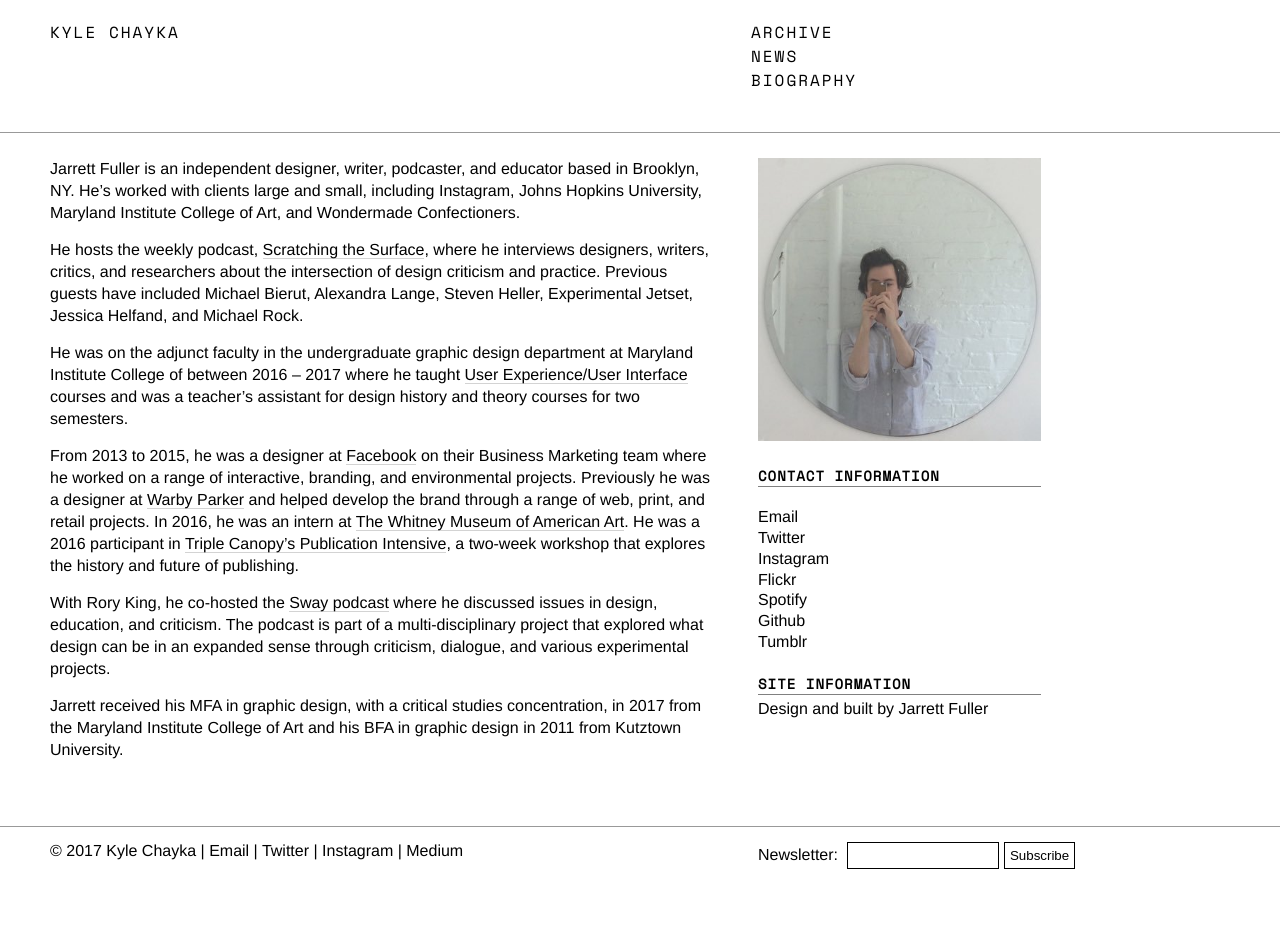
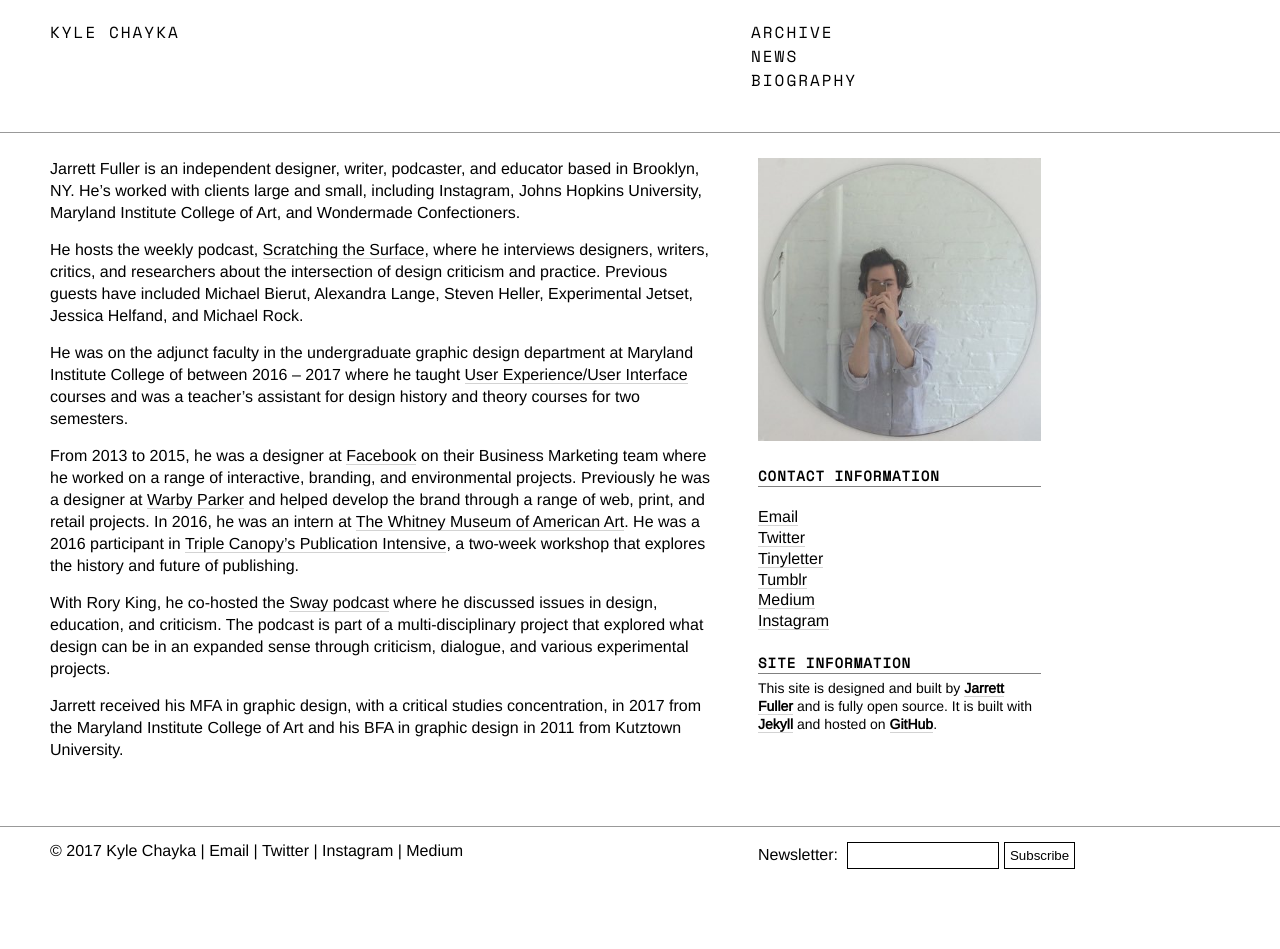
Before and after one commit to jarrettfuller/jekyll-test, a Jekyll site: the page built from bio.md, in a window 1280 px wide. Built offline with Jekyll 4.4.1, drawn with Linux system fonts in a browser that asks for light colours; some web fonts are replaced.

Commit message:
site credits / general spacing

```diff
--- a/bio.md
+++ b/bio.md
@@ -27,22 +27,21 @@ at Maryland Institute College of between 2016 – 2017 where he taught <a href="
 </div>
 
 <sidebar>
-    <p><img src="{{ site.github.url }}/images/kchayka.jpg"></p>
-
-
+<p><img src="{{ site.github.url }}/images/kchayka.jpg"></p>
 
 <h4>Contact Information</h4>
-    <p><ul>
-        <li><a href="mailto:jarrettfuller@gmail.com">Email</a></li>
-        <li><a href="http://www.twitter.com/jarrettfuller">Twitter</a></li>
-        <li><a href="http://www.instagram.com/jarrettfuller">Instagram</a></li>
-        <li><a href="https://www.flickr.com/photos/jarrettfuller/">Flickr</a></li>
-        <li><a href="https://open.spotify.com/user/jarrettfuller">Spotify</a></li>
-        <li><a href="https://github.com/jarrettfuller">Github</a></li><li><a href="http://hellomannequin.tumblr.com">Tumblr</a></li></ul>
+        <p>
+        <ul>
+            <li><a href="mailto:jarrettfuller@gmail.com">Email</a></li>
+            <li><a href="https://twitter.com/chaykak">Twitter</a></li>
+            <li><a href="http://tinyletter.com/chaykak/">Tinyletter</a></li>
+            <li><a href="http://kchayka.tumblr.com">Tumblr</a></li>
+            <li><a href="https://medium.com/@chaykak">Medium</a></li>
+            <li><a href="https://www.instagram.com/kchayka/">Instagram</a></li>
+        </ul>
         </p>
 
 <h4>Site Information</h4>
-        <p class="credits">Design and built by <a href="http://www.jarrettfuller.com">Jarrett Fuller</a></p>
-
-        </sidebar>
+        <p class="credits">This site is designed and built by <a href="http://www.jarrettfuller.com">Jarrett Fuller</a> and is fully open source. It is built with <a href="https://jekyllrb.com">Jekyll</A> and hosted on <a href="https://github.com/jarrettfuller/kyle-chayka">GitHub</A>.</p>
+</sidebar>
 </div>
--- a/index.html
+++ b/index.html
@@ -10,7 +10,7 @@ layout: index
 
 
 
-        <a href="{{ site.baseurl }}{{ post.url }}">
+        <a href="https://newrepublic.com/article/143003/nowhere-mag-monocle-globalist-chic-survive-age-populism">
         <div class="object first">
             <div class="hp_project">Monocle's View from Nowhere <i class="fa fa-external-link" aria-hidden="true"></i></div>
             <div class="hp_type">Feature</div>
@@ -36,7 +36,7 @@ layout: index
 
                 <a href="http://www.surfacemag.com/articles/do-new-emojis-threaten-creativity/">
         <div class="object">
-            <div class="hp_project">Is there such a think as too many emoji? <i class="fa fa-external-link" aria-hidden="true"></i></div>
+            <div class="hp_project">Is there such a thing as too many emoji? <i class="fa fa-external-link" aria-hidden="true"></i></div>
             <div class="hp_type">Essay</div>
             <div class="hp_publication">Surface</div>
         </div>
--- a/styles.css
+++ b/styles.css
@@ -414,11 +414,20 @@ figcaption a:hover {
     font-family: 'Arimo', Helvetica, Arial, sans-serif;
   font-size: 16px;
   color: #000000;
-  border-bottom: 0px black solid;
+    border-bottom: 1px lightgrey solid;
 }
 .profile sidebar a:hover {
   border-bottom: 1px #000000 solid;
   color: black;
+}
+.credits {
+    width: 60%;
+    font-size: 14px;
+    line-height: 18px;
+}
+sidebar .credits a {
+    font-weight: bold;
+    font-size: 14px;
 }
 
 /*----------- RESPONSIVE VIDEO --------------*/
@@ -516,7 +525,7 @@ header {
   }
 nav {
     float: none;
-    padding-top: 10px;
+    padding-top: 20px;
     width: 100%;
   }
 nav li:first-child {
@@ -574,6 +583,9 @@ nav li:first-child {
     .order {
         display: none;
         }
+    .blog-tags-list {
+    padding: 15px 25px 25px 25px;
+    }
 
 /* BIOGRAPHY */
     .profile {
@@ -607,6 +619,9 @@ nav li:first-child {
     .profile sidebar img {
         width: 100%;
         }
+    .credits {
+        width: 100%;
+    }
 
 /* WRITING */
     .essay {
```
Also changed, not shown: Gemfile.lock.
